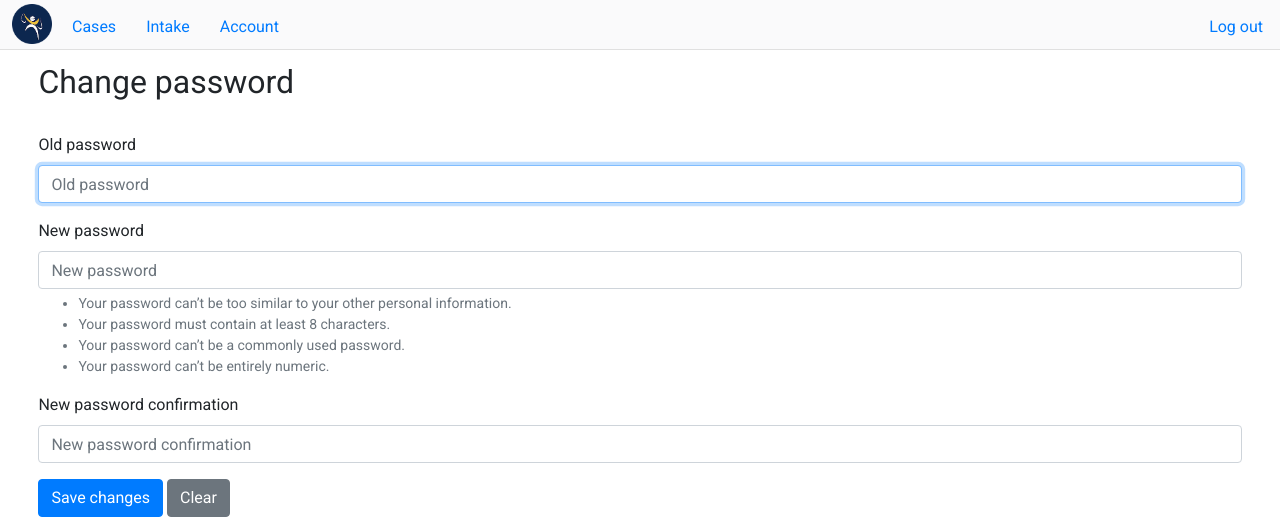
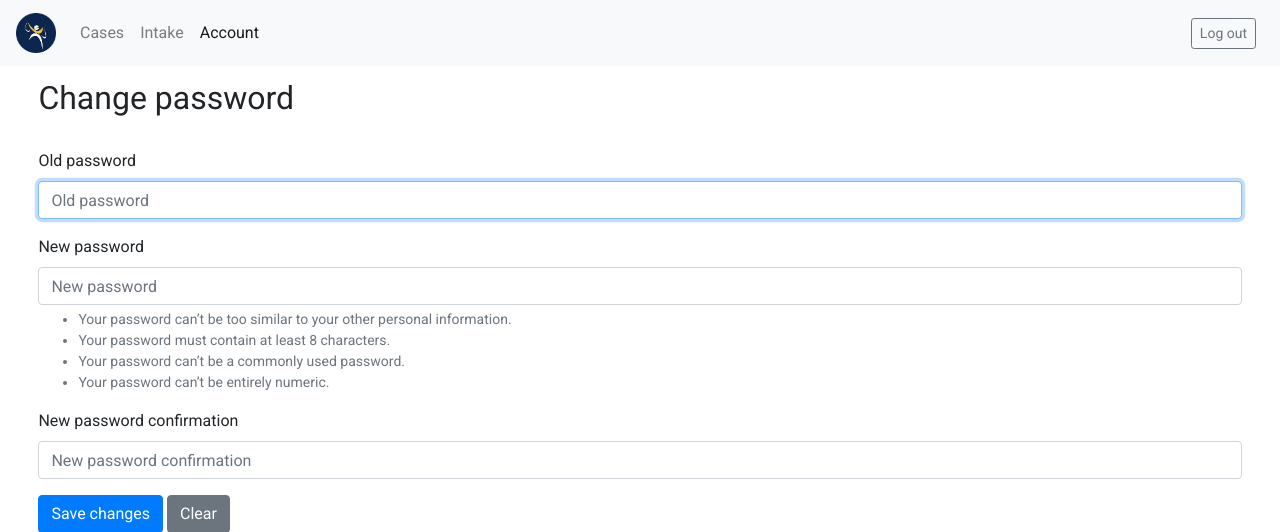
Before and after one commit to Svetlitski/sao-case-management, a Django app: page /account/password-change/ in a window 1280 px wide. Shown: the top 532 px of the page. Run offline with Django 3.2, Linux system fonts and the light colour scheme; the visitor is signed in with stand-in values (Sample User, id 1); some libraries are stand-ins or nearby versions.

Commit message:
Redid navbar using bootstrap.

```diff
--- a/cases/templates/cases/casedetail.html
+++ b/cases/templates/cases/casedetail.html
@@ -6,6 +6,11 @@
 	<link rel="stylesheet" href="https://ajax.googleapis.com/ajax/libs/jqueryui/1.12.1/themes/base/jquery-ui.css">
 	<script src="https://ajax.googleapis.com/ajax/libs/jqueryui/1.12.1/jquery-ui.min.js"></script>
 	<script src="{% static 'cases/js/casedetail.js' %}" type="text/javascript"></script>
+	<script>
+		$( function () {
+			$(".nav-item > a[href=\"{% url 'cases:case_list' %}\"]").parent().addClass("active");
+		});
+	</script>
 	{{form.media}}
 {% endblock %}
 {% block body %}
--- a/cases/templates/cases/caselist.html
+++ b/cases/templates/cases/caselist.html
@@ -4,6 +4,12 @@
 {% block extra_head %}
 	<link rel="stylesheet" href="https://cdnjs.cloudflare.com/ajax/libs/font-awesome/4.7.0/css/font-awesome.min.css">
 	<script src="{% static 'cases/js/caselist.js' %}" type="text/javascript"></script>
+	<script>
+		$( function () {
+			$(".nav-item > a[href=\"{% url 'cases:case_list' %}\"]").parent().addClass("active");
+		});
+	</script>
+
 {% endblock %}
 {% block body %}
 	<button id="show-all-cases-toggle" type="button" class="btn btn-md btn-light" style="float:right">Show all cases</button>
--- a/cases/templates/cases/intake.html
+++ b/cases/templates/cases/intake.html
@@ -4,6 +4,11 @@
 <link rel="stylesheet" href="https://ajax.googleapis.com/ajax/libs/jqueryui/1.12.1/themes/base/jquery-ui.css">
   <script src="https://ajax.googleapis.com/ajax/libs/jqueryui/1.12.1/jquery-ui.min.js"></script>
 <script src="{% static 'cases/js/intake.js' %}" type="text/javascript"></script>
+<script>
+    $( function () {
+      $(".nav-item > a[href=\"{% url 'cases:intake' %}\"]").parent().addClass("active");
+    });
+  </script>
 {% endblock %}
 {% block body %}
 <h2>Intake form</h2>
--- a/sao-case-management/templates/base.html
+++ b/sao-case-management/templates/base.html
@@ -6,9 +6,10 @@
   <link rel="shortcut icon" type="image/jpg" href="{% static 'images/favicon.jpg' %}" />
   <meta name="viewport" content="width=device-width, initial-scale=1, shrink-to-fit=no">
   <link href="https://fonts.googleapis.com/css?family=Roboto" rel="stylesheet">
+  <script src="https://ajax.googleapis.com/ajax/libs/jquery/3.3.1/jquery.min.js"></script>
   {% bootstrap_css %}
   {% bootstrap_javascript %}
-  <script src="https://ajax.googleapis.com/ajax/libs/jquery/3.3.1/jquery.min.js"></script>
+
 
   <link rel="stylesheet" href="{% static 'css/style.css' %}" type="text/css" media="screen" />
   <script src="{% static 'js/base.js' %}"></script>
@@ -17,21 +18,41 @@
 </head>
 <header>
   {% block navbar %}
-  <div id="navbar">
+  <nav class="navbar navbar-expand-sm navbar-light bg-light">
     {% if request.user.is_staff %}
-      <a id="admin-link" href="{% url 'admin:index' %}">
-      <img id="logo" width="40px" height="40px" src="{% static 'images/sao-logo.png' %}">
+      <a class="navbar-brand" id="admin-link" href="{% url 'admin:index' %}">
+        <img id="logo" width="40px" height="40px" src="{% static 'images/sao-logo.png' %}">
       </a>
     {% else %}
-      <a id="admin-link">
-      <img id="logo" width="40px" height="40px" src="{% static 'images/sao-logo.png' %}">
+      <a class="navbar-brand" id="admin-link">
+        <img id="logo" width="30px" height="30px" src="{% static 'images/sao-logo.png' %}">
       </a>
     {% endif %}
-    <a class="nav-button" href="{% url 'cases:case_list' %}">Cases</a>
-    <a class="nav-button" href="{% url 'cases:intake'%}">Intake</a>
-    <a class="nav-button" href="{% url 'user_change' pk=request.user.id %}">Account</a>
-    <a id="logout-btn" class="nav-button" href="{% url 'logout' %}">Log out</a>
-  </div>
+   <button class="navbar-toggler" type="button" data-toggle="collapse" data-target="#navbarContent" aria-controls="navbarContent" aria-expanded="false" aria-label="Toggle navigation">
+    <span class="navbar-toggler-icon"></span>
+  </button>
+
+    <div class="collapse navbar-collapse" id="navbarContent">
+      <ul class="navbar-nav mr-auto">
+        <li class="nav-item" style="cursor: pointer;">
+          <a class="nav-link" href="{% url 'cases:case_list' %}">Cases</a>
+        </li>
+        <li class="nav-item">
+          <a class="nav-link" href="{% url 'cases:intake' %}">Intake</a>
+        </li>
+        <li class="nav-item">
+          <a class="nav-link" href="{% url 'user_change' pk=request.user.id %}">Account</a>
+        </li>
+      </ul>
+      <ul class="navbar-nav ml-auto">
+        <li class="nav-item">
+          <a class="nav-link" href="{% url 'logout' %}">
+            <button class="btn btn-sm btn-outline-secondary" type="button">Log out</button>
+          </a>
+        </li>
+      </ul>
+    </div>
+  </nav>
   {% endblock %}
 </header>
 
--- a/sao-case-management/templates/registration/password_change_form.html
+++ b/sao-case-management/templates/registration/password_change_form.html
@@ -1,6 +1,13 @@
 {% extends "base.html" %}
 {% load bootstrap4 %}
 {% block title %}Change password{% endblock %}
+{% block extra_head %}
+<script>
+      $( function () {
+        $(".nav-item > a[href=\"{% url 'user_change' request.user.id %}\"]").parent().addClass("active");
+      });
+</script>
+{% endblock %}
 {% block body %}
   <h2>Change password</h2>
   <br>
--- a/static/css/style.css
+++ b/static/css/style.css
@@ -21,12 +21,12 @@ h5 {
 }
 
 header {
-    height: 50px;
+    /*height: 50px;*/
     overflow: auto;
     margin-bottom: 1%;
 }
 
-#navbar {
+/*#navbar {
     position: fixed;
     display: flex;
     justify-content: flex-start;
@@ -39,15 +39,16 @@ header {
     vertical-align: middle;
     background-color: rgb(250, 250, 251);
     border-bottom: 1px solid #e0e0e0;
-}
+}*/
 
-#logo {
+/*#logo {
     vertical-align: top;
     position: relative;
     top: 4px;
-}
+    display: none;
+}*/
 
-.nav-button {
+/*.nav-button {
     padding: 15px 15px;
     width: auto;
     border-bottom: 2px solid transparent;
@@ -70,13 +71,13 @@ header {
 #logout-btn {
     margin-left: auto;
     padding: 15px 5px;
-}
+}*/
 
-#admin-link{
+/*#admin-link{
     vertical-align: middle;
     background-color: transparent;
     margin-right: 5px;
-}
+}*/
 
 /* Case app */
 
```
Also changed, not shown: sao-case-management/templates/registration/user_change.html (+7 -0 lines).
